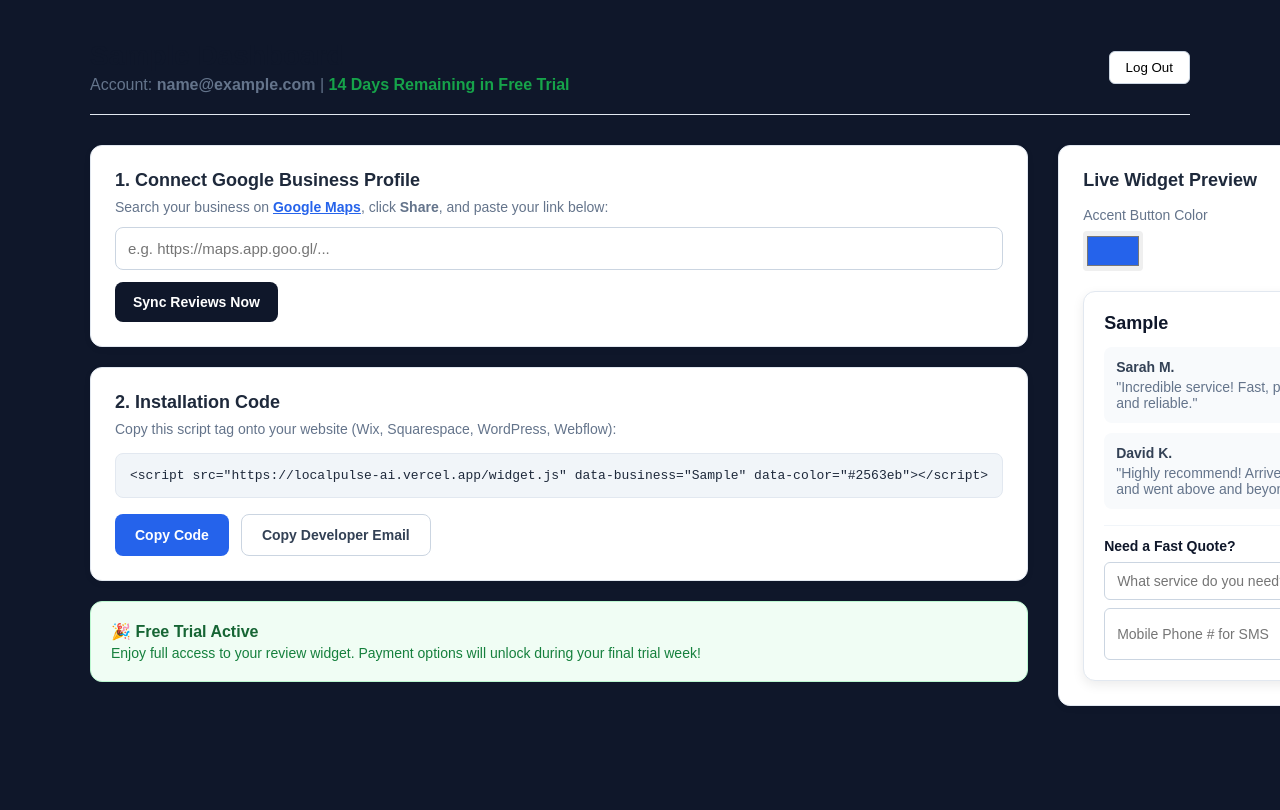
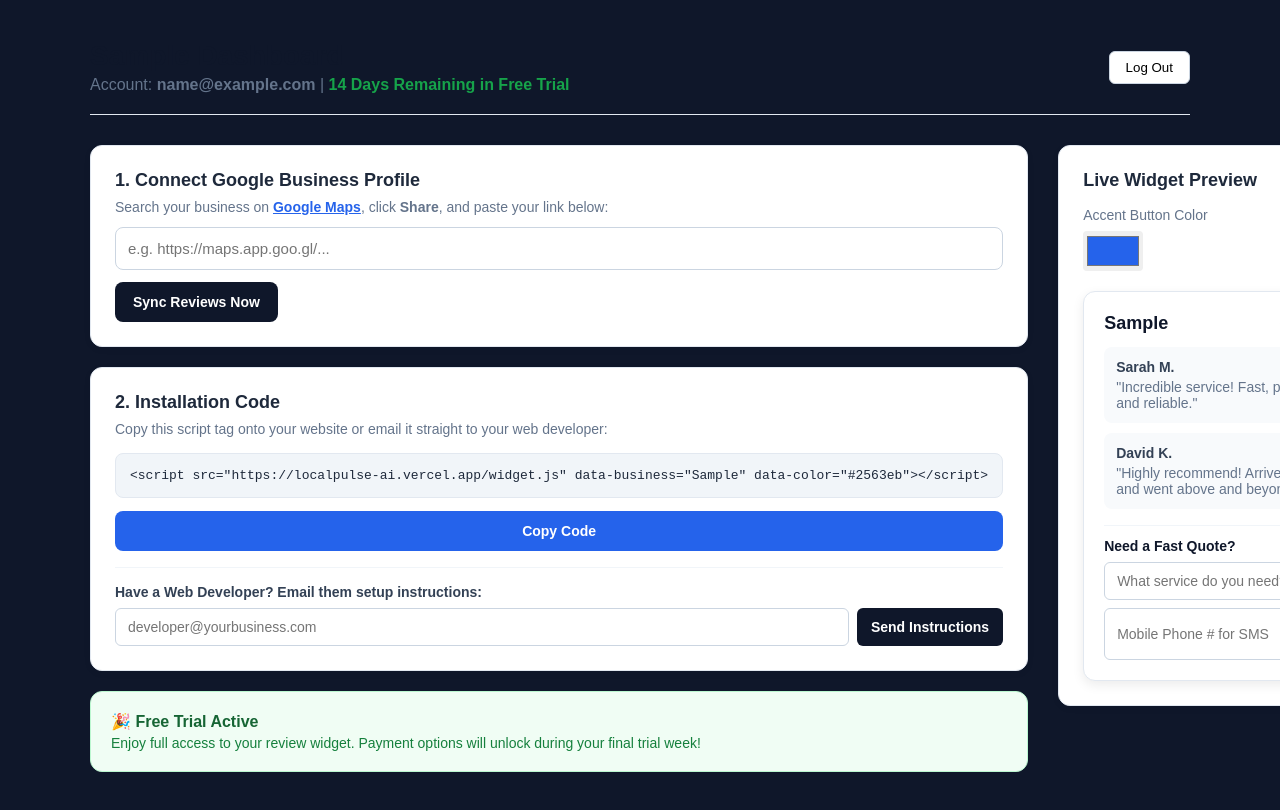
Before and after one commit to rmarbles/localpulse-ai, a Next.js app: page / in a window 1280 px wide. Both pictures are taken after typing "Sample", "name@example.com" into the empty fields and a click on the button "Launch My Dashboard →". Shown: the top 810 px of the page. Built offline with nearby package versions, Linux system fonts and the light colour scheme; no server answers.

Commit message:
Refactor email handling in CustomerDashboard

```diff
--- a/app/page.js
+++ b/app/page.js
@@ -84,7 +84,8 @@ function CustomerDashboard({ businessName, email, onLogout }) {
   const [googleUrl, setGoogleUrl] = useState('');
   const [widgetColor, setWidgetColor] = useState('#2563eb');
   const [copiedCode, setCopiedCode] = useState(false);
-  const [copiedEmail, setCopiedEmail] = useState(false);
+  const [devEmail, setDevEmail] = useState('');
+  const [devEmailSent, setDevEmailSent] = useState(false);
   const [synced, setSynced] = useState(false);
 
   const [daysRemaining] = useState(14);
@@ -105,12 +106,22 @@ function CustomerDashboard({ businessName, email, onLogout }) {
     setTimeout(() => setCopiedCode(false), 3000);
   };
 
-  const copyEmailTemplateToClipboard = () => {
-    const emailTemplate = `Subject: Please add LocalPulse Widget to our website\n\nHi,\n\nPlease paste this review widget script tag into our website HTML before the closing </body> tag:\n\n${embedCode}\n\nThanks!`;
-    navigator.clipboard.writeText(emailTemplate);
-    setCopiedEmail(true);
-    alert("✓ Developer email template copied to your clipboard!\n\nSimply open your email app and paste (Cmd+V or Ctrl+V) to send it to your web guy.");
-    setTimeout(() => setCopiedEmail(false), 3000);
+  const handleSendDevEmail = async (e) => {
+    e.preventDefault();
+    if (!devEmail) return;
+
+    await fetch('/api/onboard-customer', {
+      method: 'POST',
+      headers: { 'Content-Type': 'application/json' },
+      body: JSON.stringify({
+        businessName,
+        email: devEmail,
+        isDeveloperEmail: true,
+        embedCode
+      })
+    });
+
+    setDevEmailSent(true);
   };
 
   return (
@@ -149,17 +160,34 @@ function CustomerDashboard({ businessName, email, onLogout }) {
           {/* Step 2: Widget Embed Code */}
           <div style={{ backgroundColor: '#ffffff', padding: '24px', borderRadius: '12px', border: '1px solid #e2e8f0', boxShadow: '0 2px 8px rgba(0,0,0,0.04)' }}>
             <h3 style={{ margin: '0 0 8px 0', fontSize: '18px' }}>2. Installation Code</h3>
-            <p style={{ margin: '0 0 16px 0', fontSize: '14px', color: '#64748b' }}>Copy this script tag onto your website (Wix, Squarespace, WordPress, Webflow):</p>
+            <p style={{ margin: '0 0 16px 0', fontSize: '14px', color: '#64748b' }}>Copy this script tag onto your website or email it straight to your web developer:</p>
 
             <pre style={{ backgroundColor: '#f1f5f9', padding: '14px', borderRadius: '8px', fontSize: '13px', overflowX: 'auto', border: '1px solid #e2e8f0' }}>{embedCode}</pre>
 
-            <div style={{ display: 'flex', gap: '12px', marginTop: '16px' }}>
-              <button onClick={copyCodeToClipboard} style={{ backgroundColor: '#2563eb', color: '#fff', padding: '12px 20px', borderRadius: '8px', border: 'none', fontWeight: 'bold', cursor: 'pointer', fontSize: '14px' }}>
-                {copiedCode ? '✓ Code Copied!' : 'Copy Code'}
-              </button>
-              <button onClick={copyEmailTemplateToClipboard} style={{ padding: '12px 20px', borderRadius: '8px', border: '1px solid #cbd5e1', backgroundColor: '#fff', color: '#334155', fontWeight: 'bold', fontSize: '14px', cursor: 'pointer' }}>
-                {copiedEmail ? '✓ Email Copied!' : 'Copy Developer Email'}
-              </button>
+            <button onClick={copyCodeToClipboard} style={{ backgroundColor: '#2563eb', color: '#fff', padding: '12px 20px', borderRadius: '8px', border: 'none', fontWeight: 'bold', cursor: 'pointer', fontSize: '14px', width: '100%', marginBottom: '16px' }}>
+              {copiedCode ? '✓ Code Copied to Clipboard!' : 'Copy Code'}
+            </button>
+
+            {/* Direct Email to Developer Box */}
+            <div style={{ borderTop: '1px solid #f1f5f9', paddingTop: '16px' }}>
+              <p style={{ margin: '0 0 8px 0', fontSize: '14px', fontWeight: '600', color: '#334155' }}>Have a Web Developer? Email them setup instructions:</p>
+              {devEmailSent ? (
+                <div style={{ color: '#16a34a', fontSize: '14px', fontWeight: '600' }}>✓ Setup instructions emailed to {devEmail}!</div>
+              ) : (
+                <form onSubmit={handleSendDevEmail} style={{ display: 'flex', gap: '8px' }}>
+                  <input
+                    type="email"
+                    required
+                    placeholder="developer@yourbusiness.com"
+                    value={devEmail}
+                    onChange={(e) => setDevEmail(e.target.value)}
+                    style={{ flex: 1, padding: '10px 12px', borderRadius: '6px', border: '1px solid #cbd5e1', fontSize: '14px' }}
+                  />
+                  <button type="submit" style={{ backgroundColor: '#0f172a', color: '#fff', border: 'none', borderRadius: '6px', padding: '10px 14px', fontSize: '14px', cursor: 'pointer', fontWeight: '600' }}>
+                    Send Instructions
+                  </button>
+                </form>
+              )}
             </div>
           </div>
 
```
